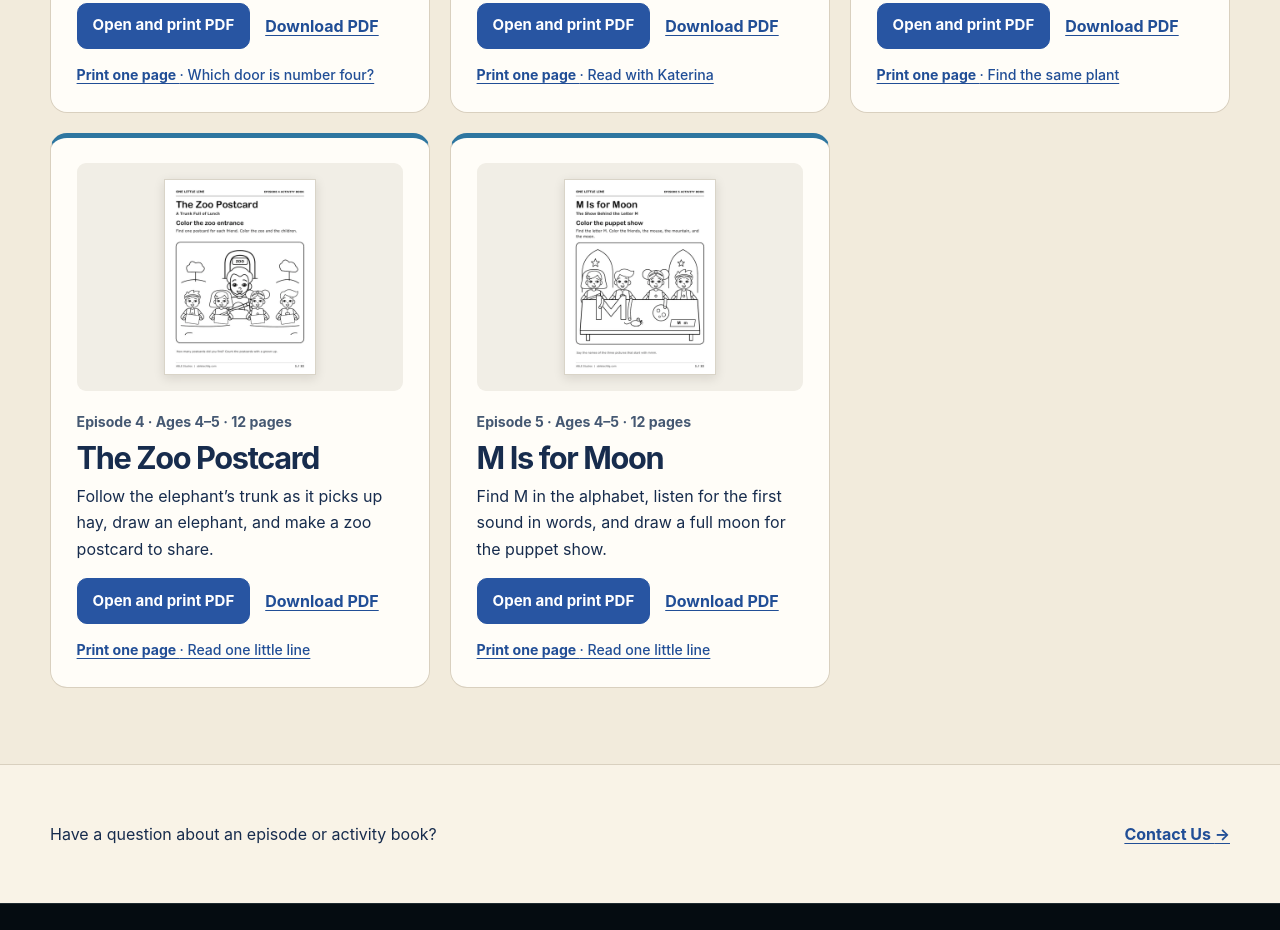
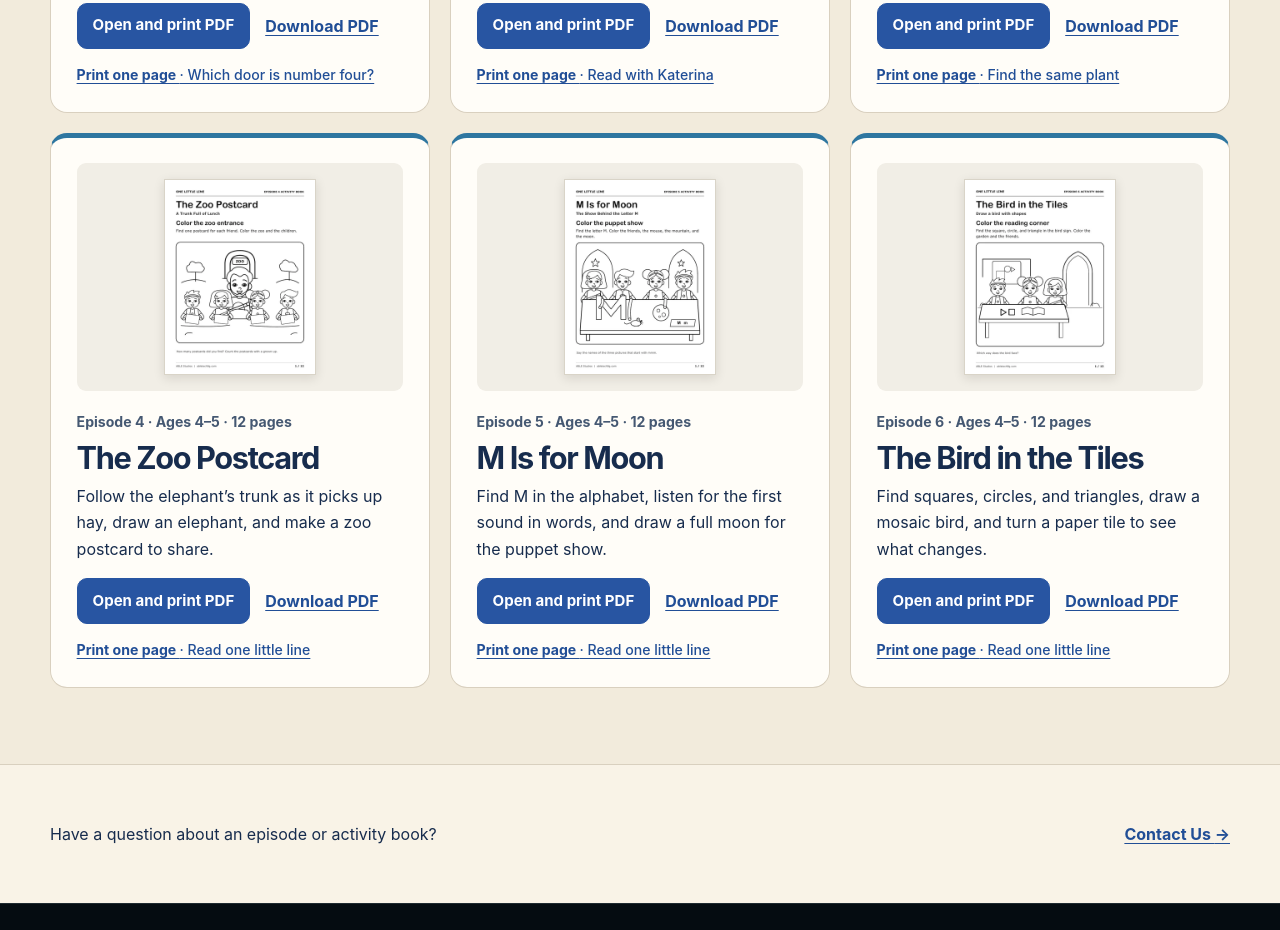
Before and after one commit to BrianAlvinTaylor/able-tech-website, a plain HTML site: page studios/one-little-line/index.html in a window 1280 px wide. Shown: the part 2189-3119 px from the top of the page. Drawn offline with Linux system fonts and the light colour scheme.

Commit message:
List the Episode 6 activity book

```diff
--- a/studios/one-little-line/index.html
+++ b/studios/one-little-line/index.html
@@ -157,6 +157,19 @@
             </div>
             <a class="studio-link series-book-sample" href="books/m-is-for-moon-sample.pdf" aria-label="Print page 9 of M Is for Moon. Read one little line">Print one page <span>· Read one little line</span></a>
           </article>
+          <article class="series-book" id="the-bird-in-the-tiles">
+            <div class="series-book-cover">
+              <img src="books/the-bird-in-the-tiles-cover.webp" alt="" width="360" height="466" loading="lazy">
+            </div>
+            <p class="studio-meta">Episode 6 <span aria-hidden="true">·</span> Ages 4–5 <span aria-hidden="true">·</span> 12 pages</p>
+            <h3>The Bird in the Tiles</h3>
+            <p>Find squares, circles, and triangles, draw a mosaic bird, and turn a paper tile to see what changes.</p>
+            <div class="series-book-actions">
+              <a class="studio-button" href="books/the-bird-in-the-tiles.pdf" aria-label="Open and print The Bird in the Tiles PDF">Open and print PDF</a>
+              <a class="studio-link" href="books/the-bird-in-the-tiles.pdf" download aria-label="Download The Bird in the Tiles PDF">Download PDF</a>
+            </div>
+            <a class="studio-link series-book-sample" href="books/the-bird-in-the-tiles-sample.pdf" aria-label="Print page 9 of The Bird in the Tiles. Read one little line">Print one page <span>· Read one little line</span></a>
+          </article>
         </div>
       </div>
     </section>
```
